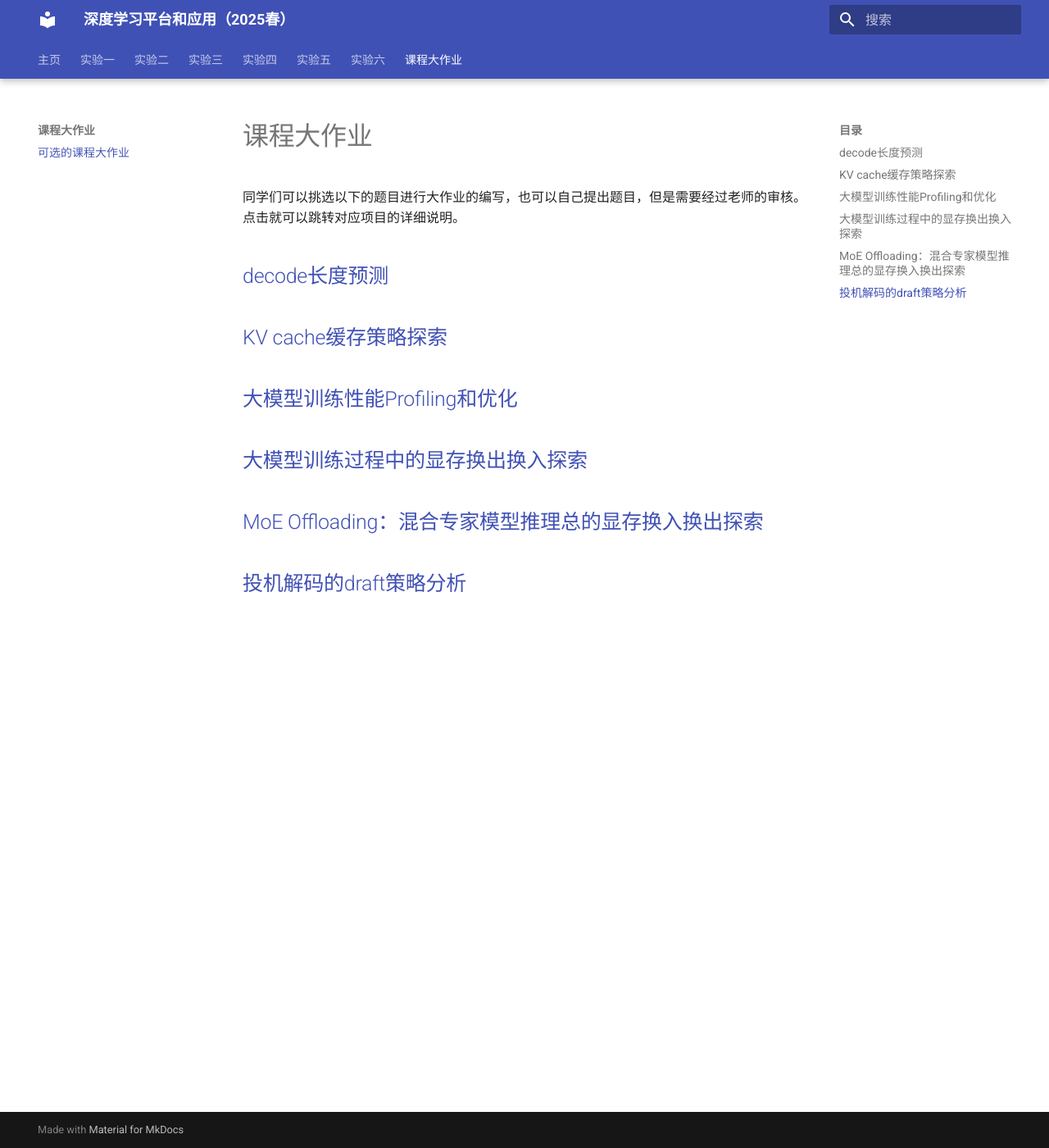
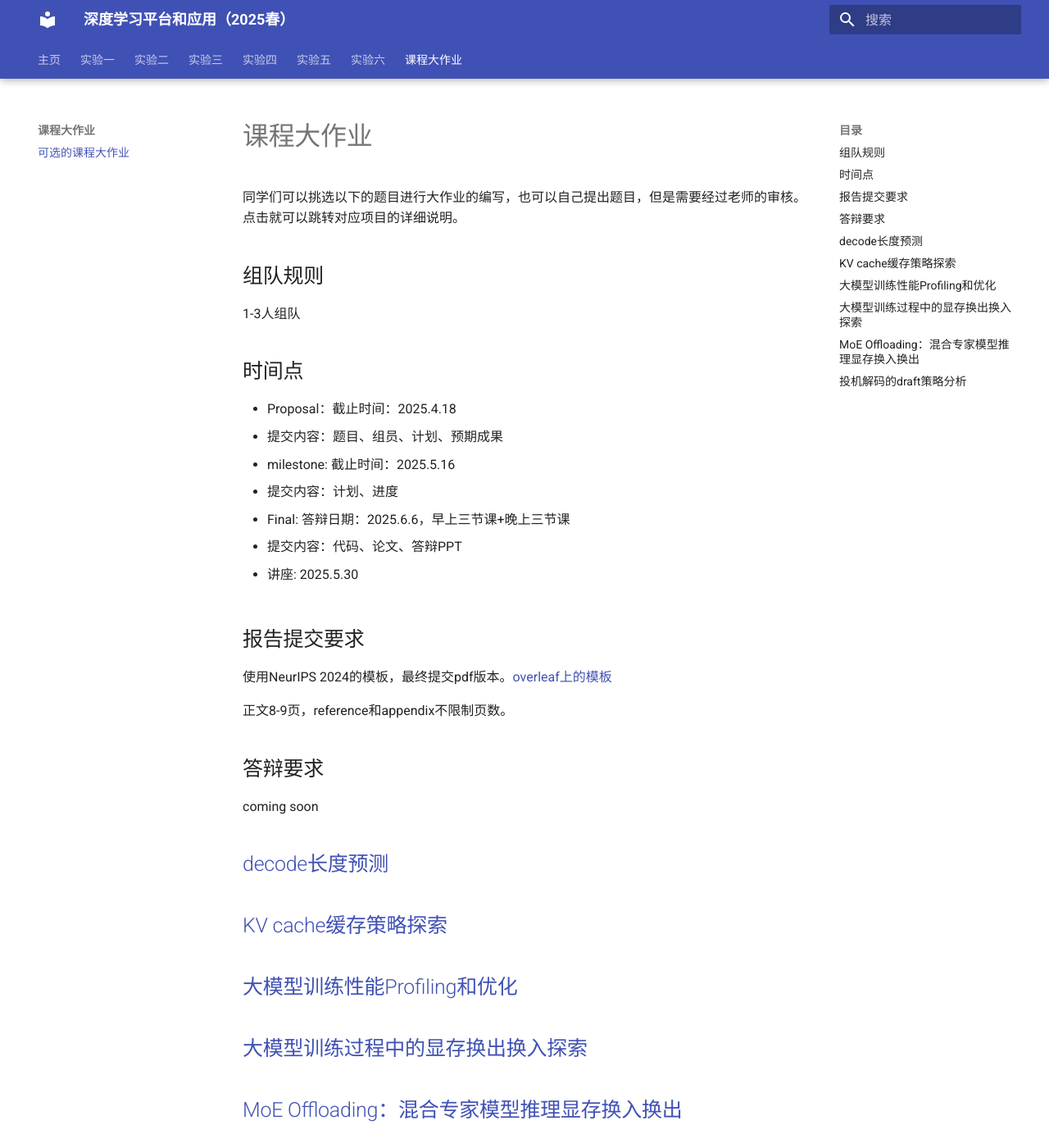
Before and after one commit to zhiweinju/nju-dl-lab-2025spring, an MkDocs documentation site: the page built from docs/final/课程大作业.md, in a window 1280 px wide and 1400 px high. Shown: the whole window at 82% size. Built offline with MkDocs 1.6.1 and Material for MkDocs 9.7.7, drawn with Linux system fonts in a browser that asks for light colours; a style sheet for code colours, icons or effects is not loaded.

Commit message:
update final

```diff
--- a/docs/final/课程大作业.md
+++ b/docs/final/课程大作业.md
@@ -2,6 +2,28 @@
 
 同学们可以挑选以下的题目进行大作业的编写，也可以自己提出题目，但是需要经过老师的审核。
 点击就可以跳转对应项目的详细说明。
+
+## 组队规则
+1-3人组队
+
+## 时间点
+- Proposal：截止时间：2025.4.18
+  - 提交内容：题目、组员、计划、预期成果
+- milestone: 截止时间：2025.5.16
+  - 提交内容：计划、进度
+- Final: 答辩日期：2025.6.6，早上三节课+晚上三节课
+  - 提交内容：代码、论文、答辩PPT
+
+- 讲座: 2025.5.30
+
+## 报告提交要求
+
+使用NeurIPS 2024的模板，最终提交pdf版本。[overleaf上的模板](https://www.overleaf.com/latex/templates/neurips-2024/tpsbbrdqcmsh)
+
+正文8-9页，reference和appendix不限制页数。
+
+## 答辩要求
+coming soon
 
 
 ## [decode长度预测](https://github.com/spliii/Generation_Length_Prediction)
@@ -12,6 +34,6 @@
 
 ## [大模型训练过程中的显存换出换入探索](https://github.com/zb-nju/TRAINING_SWAP)
 
-## [MoE Offloading：混合专家模型推理总的显存换入换出探索](https://github.com/zzhbrr/NJUProject_MoE_Offloading)
+## [MoE Offloading：混合专家模型推理显存换入换出](https://github.com/zzhbrr/NJUProject_MoE_Offloading)
 
 ## [投机解码的draft策略分析](https://github.com/zzhbrr/NJUProject_Speculative_Decoding_Draft_Strategy)
```
